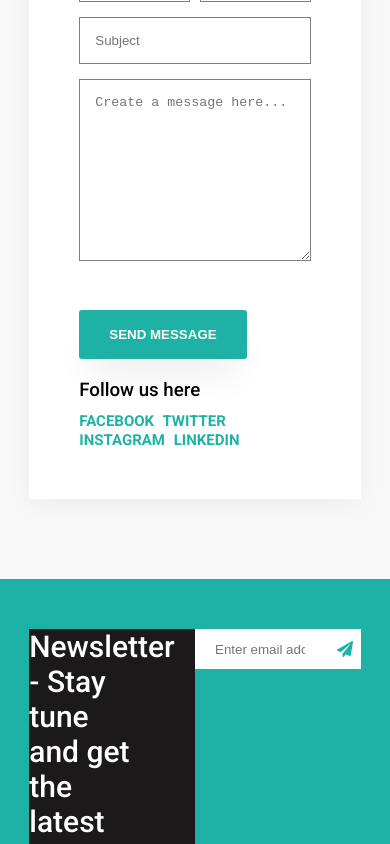
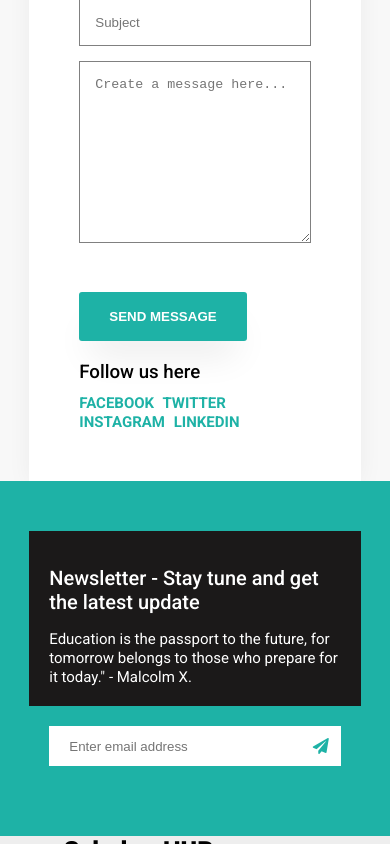
Before and after one commit to Evans-Junior/myScholarsHUB, a React (Create React App) app: page /login in a window 390 px wide. Shown: the part 1156-2000 px from the top of the page. Built offline with nearby package versions, Linux system fonts and the light colour scheme.

Commit message:
upload some edits

```diff
--- a/src/App.css
+++ b/src/App.css
@@ -172,7 +172,18 @@ display: flex;
 flex-direction: column;
 }
 
+.flexSB {
+  display: flex;
+  justify-content: space-between;
+  flex-direction: column;
+}
 
+.row {
+  width: 100%;
+}
 
+.padding {
+    padding: 0px 0;
+}
 
 }
--- a/src/components/about/about.css
+++ b/src/components/about/about.css
@@ -544,6 +544,7 @@ width: 100px;
   letter-spacing: 1px;
   color: #1eb2a6;
   text-transform: uppercase;
+  margin-top: 100px;
 }
 #heading h1 {
   font-size: 45px;
@@ -590,9 +591,25 @@ p {
   .intro_one{
     margin-top: 0;
   }
+
+  #heading h1 {
+    font-size: 45px;
+    margin: 150px 0 20px 0;
+    text-transform: capitalize;
+}
+
 }
 
 @media screen and (min-width: 280px) and (max-width: 420px)  {
+
+
+  #heading h3 {
+    font-weight: 600;
+    letter-spacing: 1px;
+    color: #1eb2a6;
+    text-transform: uppercase;
+    margin-top: 200px;
+}
 
   .list_partners {
     display: flex;
@@ -707,7 +724,7 @@ p {
 
 #heading h1 {
   font-size: 35px;
-  margin: 200px 0 0px 0;
+  margin: 100px 0 0px 0;
   text-transform: capitalize;
 }
 
--- a/src/components/common/footer/footer.css
+++ b/src/components/common/footer/footer.css
@@ -11,8 +11,13 @@
   color: #fff;
   font-size: 30px;
   font-weight: 500;
-  margin-bottom: 15px;
+  margin: 15px 0 15px 0px;
 }
+
+.newletter span{
+  /* margin: 15px ; */
+}
+
 .newletter .right {
   display: flex;
   justify-content: space-between;
@@ -53,10 +58,18 @@ footer .container {
   grid-template-columns: 3fr 2fr;
   grid-gap: 30px;
 }
+
+.newletter .right, .newletter .left {
+  padding: 20px;
+}
+
 @media screen and (max-width: 768px) {
   footer .container {
     grid-template-columns: repeat(2, 1fr);
   }
+
+
+
 }
 footer .logo span {
   color: #1eb2a6;
@@ -202,5 +215,34 @@ footer .last i {
     min-width: 130px;
   }
 
+  .newletter span {
+    font-size: 15px;
+}
 
+  .newletter h1 {
+    color: #fff;
+    font-size: 20px;
+    font-weight: 500;
+    margin: 15px 0 15px 0px;
 }
+
+.newletter .right{
+  display: flex;
+  justify-content: center;
+  width: 100%;
+}
+
+.contact__form {
+  width: 100%;
+}
+
+.newletter input {
+  width: 100%;
+  padding: 20px;
+  border: none;
+  outline: none;
+  height: 30px;
+  /* margin-top: 30px; */
+}
+
+  }
```
